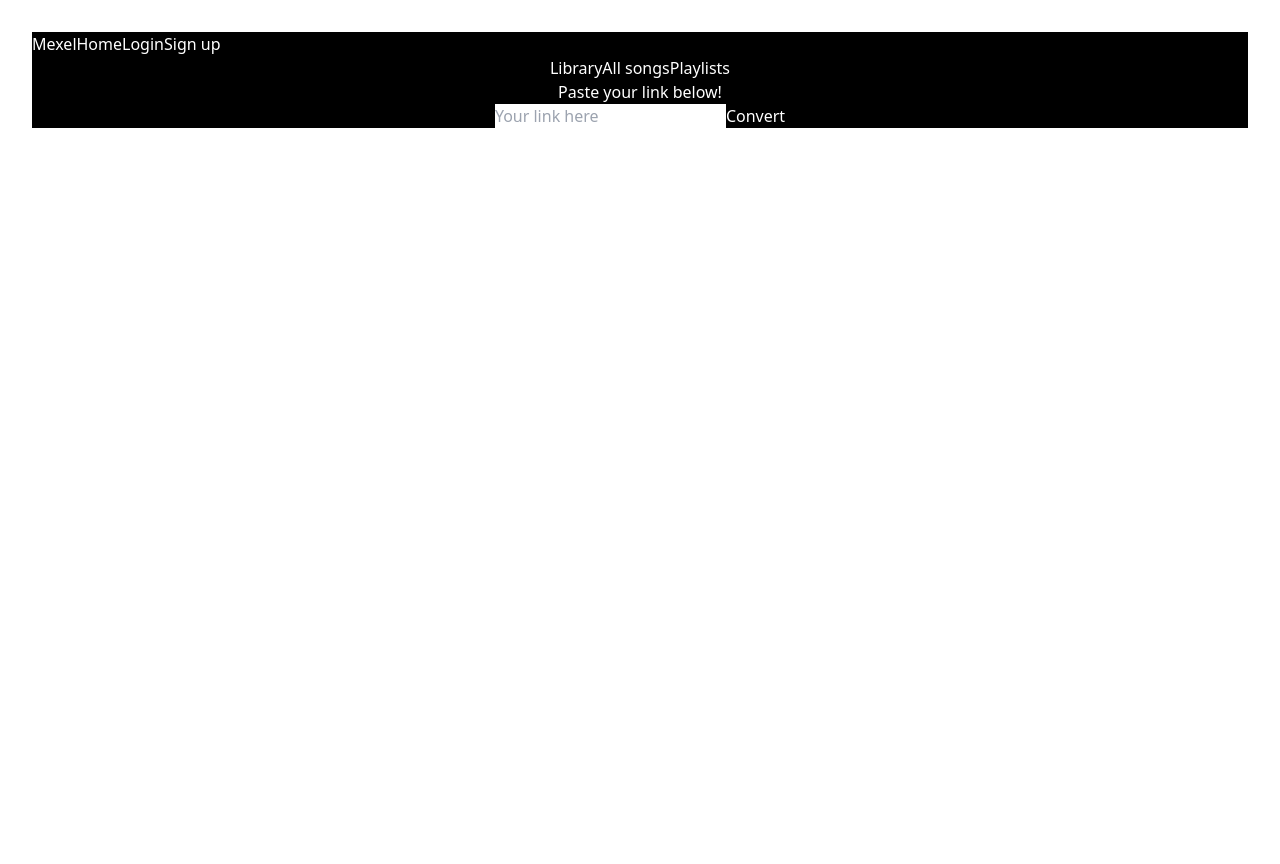
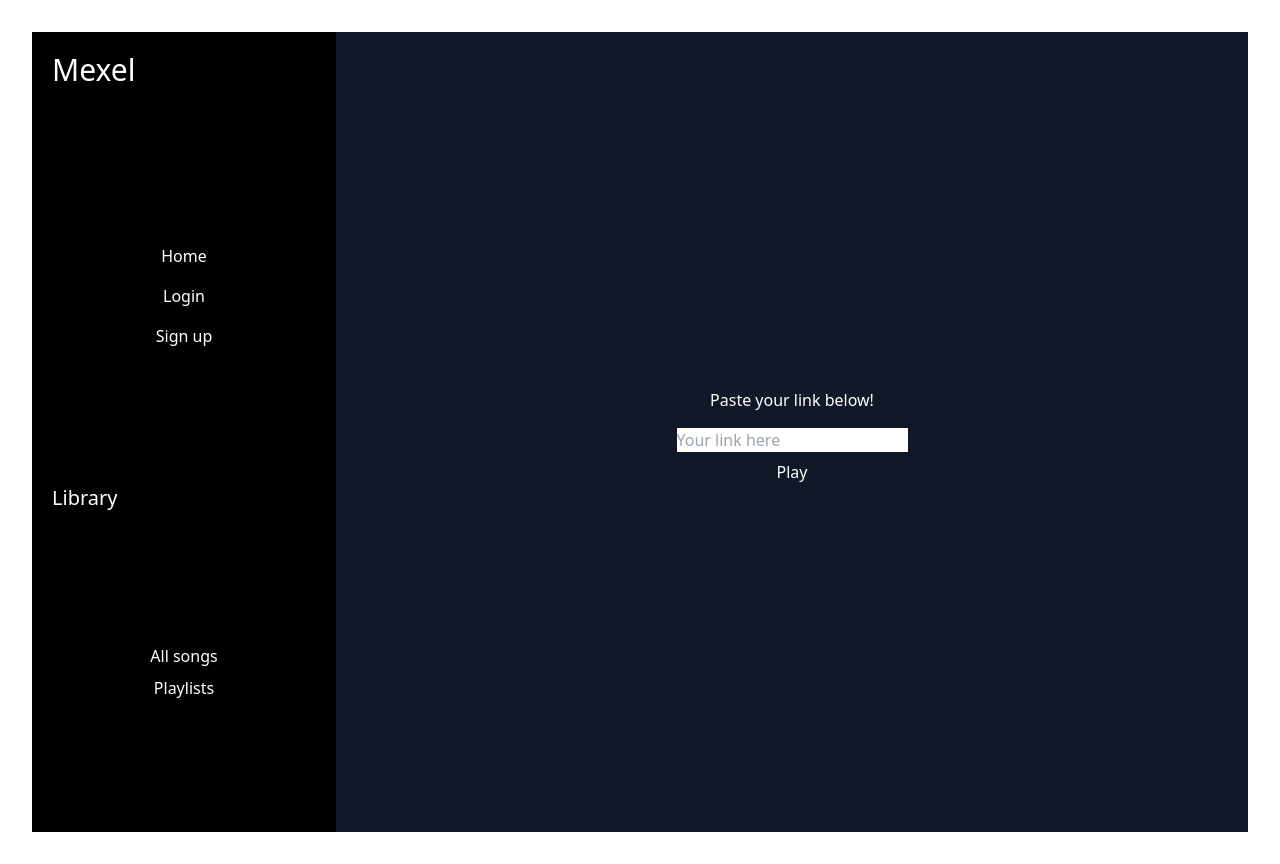
Before and after one commit to tran-christopher/Mexel, a React (Vite) app in the folder client/: page / in a window 1280 px wide. Before the commit the page ends 800 px from the top, so only its background shows below. Built offline with nearby package versions, Linux system fonts and the light colour scheme.

Commit message:
Fixed layout to left and right panels

```diff
--- a/client/src/Components/InputPage.tsx
+++ b/client/src/Components/InputPage.tsx
@@ -15,10 +15,14 @@ export function InputPage({ onSubmit }: InputPageProps) {
   }
 
   return (
-    <div className="">
+    <div className="flex flex-col">
       <form onSubmit={handleConvert}>
-        <p>Paste your link below!</p>
+        <div className="p-2">
+          <p className="">Paste your link below!</p>
+        </div>
+        <div className="p-2">
           <input
+            name="link"
             className=""
             required
             type="text"
@@ -28,7 +32,10 @@ export function InputPage({ onSubmit }: InputPageProps) {
               setUrl(e.target.value);
             }}
           />
-        <button type="submit">Convert</button>
+        </div>
+        <div>
+          <button type="submit">Play</button>
+        </div>
       </form>
     </div>
   );
--- a/client/src/Components/LeftMenu.tsx
+++ b/client/src/Components/LeftMenu.tsx
@@ -7,29 +7,44 @@ type LeftMenuProps = {
 
 export function LeftMenu({ handleSongs, handlePlaylists }: LeftMenuProps) {
   return (
-    <div>
-      <div className="flex">
-        <div className="">
-          <h1 className="">Mexel</h1>
+    <div className="flex">
+      {/* left panel */}
+      <div className="flex flex-col bg-black justify-center h-screen w-1/3">
+        <div className="self-start">
+          <h1 className="p-5 text-3xl">Mexel</h1>
         </div>
-        <div className="">
-          <Link to="/">Home</Link>
-          <Link to="/sign-in">Login</Link>
-          <Link to="/sign-up">Sign up</Link>
+        <div className="flex flex-col h-full w-full justify-evenly">
+          <div className="self-center flex flex-col">
+            <Link className="p-2" to="/">
+              Home
+            </Link>
+            <Link className="p-2" to="/sign-in">
+              Login
+            </Link>
+            <Link className="p-2" to="/sign-up">
+              Sign up
+            </Link>
+          </div>
+          <div className="self-start flex flex-col">
+            <p className="pl-5 text-xl">Library</p>
+          </div>
+          <div className="self-center flex flex-col">
+            <Link className="p-1" onClick={handleSongs} to="/saved-songs">
+              All songs
+            </Link>
+            <Link
+              className="p-1"
+              onClick={handlePlaylists}
+              to="/saved-playlists">
+              Playlists
+            </Link>
+          </div>
         </div>
       </div>
-
-      <p>
-        Library
-        <Link onClick={handleSongs} to="/saved-songs">
-          All songs
-        </Link>
-        <Link onClick={handlePlaylists} to="/saved-playlists">
-          Playlists
-        </Link>
-      </p>
-
-      <Outlet />
+      {/* Right panel */}
+      <div className="bg-gray-900 flex flex-col justify-center w-full">
+        <Outlet />
+      </div>
     </div>
   );
 }
--- a/client/src/Components/Mexel.tsx
+++ b/client/src/Components/Mexel.tsx
@@ -208,7 +208,7 @@ export function Mexel() {
 
   const contextValue = { allSongs };
   return (
-    <div className="text-white bg-black">
+    <div className="text-white bg-black font-sans">
       <div className="">
         <UserProvider value={contextValue}>
           <Routes>
```
Lines whose indentation alone changed are shown as unchanged.
